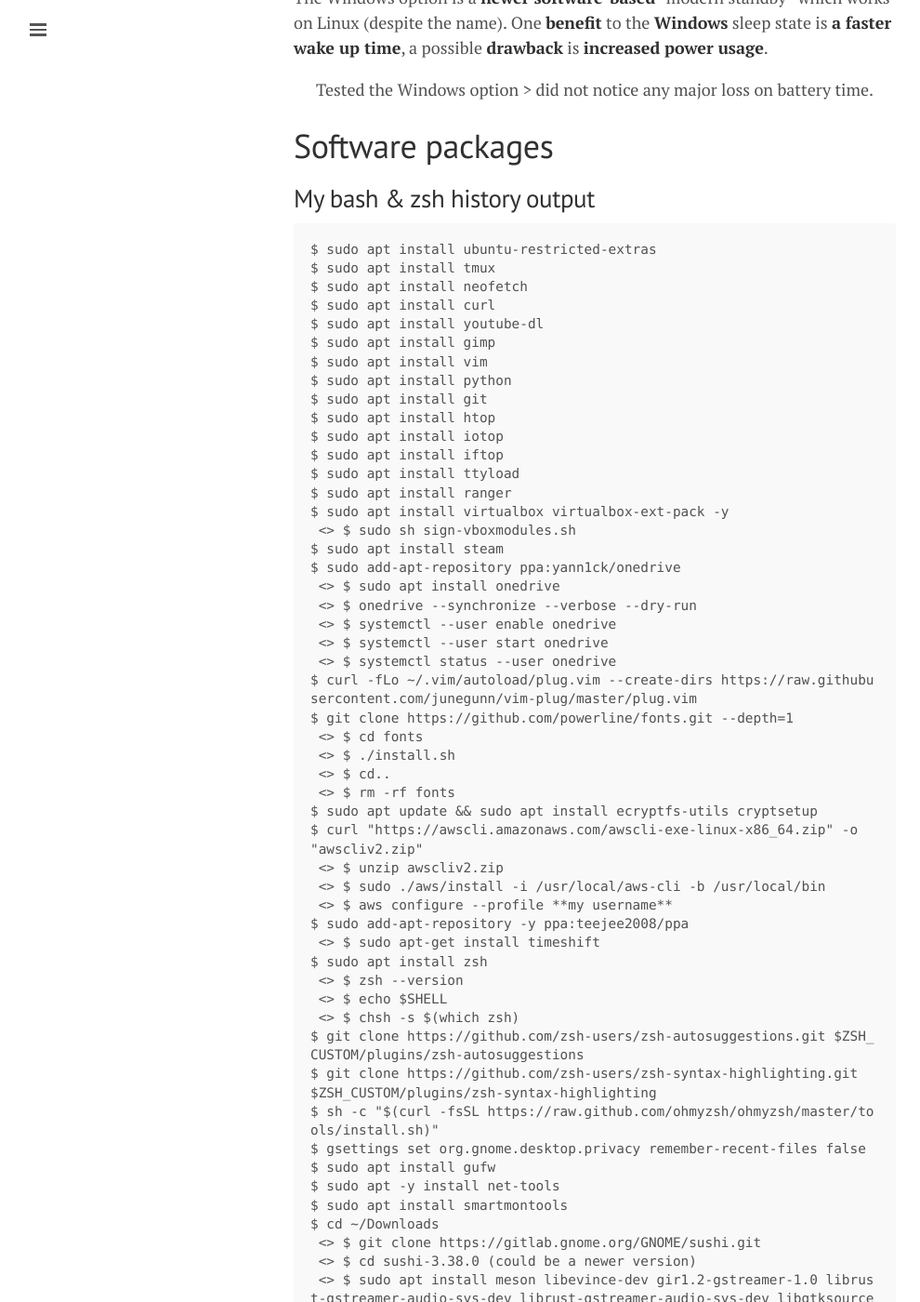
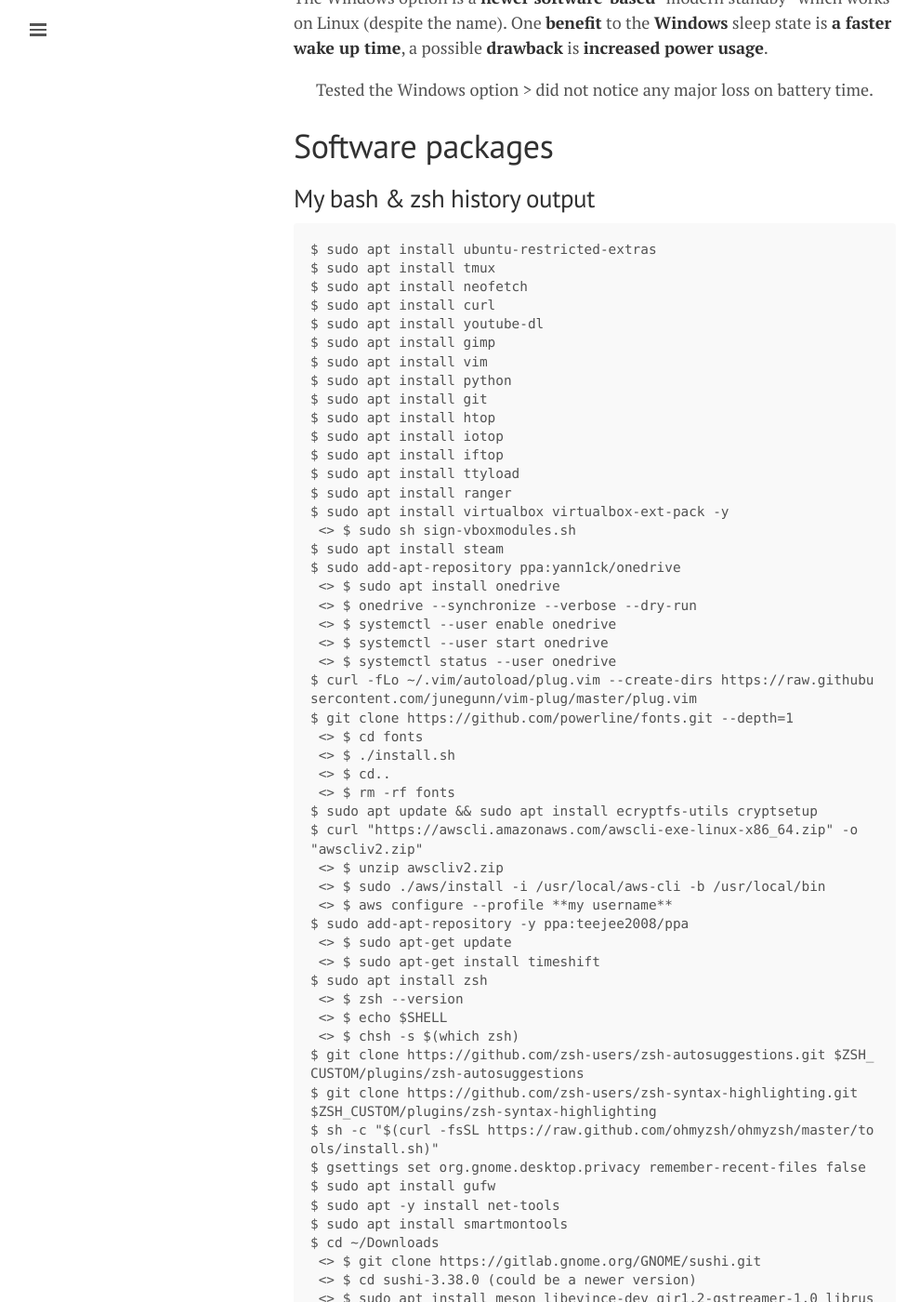
Before and after one commit to lgeurts/lgeurts.github.io, a Jekyll site: the page built from _posts/2021-10-15-ubuntu-setup-notes-for-x1-carbon-gen8.md, in a window 1280 px wide and 1400 px high, scrolled down 1145 px. Shown: the whole window at 93% size, without its empty margins (0-990 px from the left). Built offline with Jekyll 4.4.1, drawn with Linux system fonts in a browser that asks for light colours; nearby versions of some CDN libraries; comment, search, counter and statistics services are not loaded; some of the changed text lies outside the part shown.

Commit message:
Update 2021-10-15-ubuntu-setup-notes-for-x1-carbon-gen8.md

```diff
--- a/_posts/2021-10-15-ubuntu-setup-notes-for-x1-carbon-gen8.md
+++ b/_posts/2021-10-15-ubuntu-setup-notes-for-x1-carbon-gen8.md
@@ -66,6 +66,7 @@
  <> $ sudo ./aws/install -i /usr/local/aws-cli -b /usr/local/bin
  <> $ aws configure --profile **my username**
 $ sudo add-apt-repository -y ppa:teejee2008/ppa
+ <> $ sudo apt-get update
  <> $ sudo apt-get install timeshift
 $ sudo apt install zsh
  <> $ zsh --version
```
Also changed, not shown: other parts of _posts/2021-10-15-ubuntu-setup-notes-for-x1-carbon-gen8.md (+1 -0 lines).
